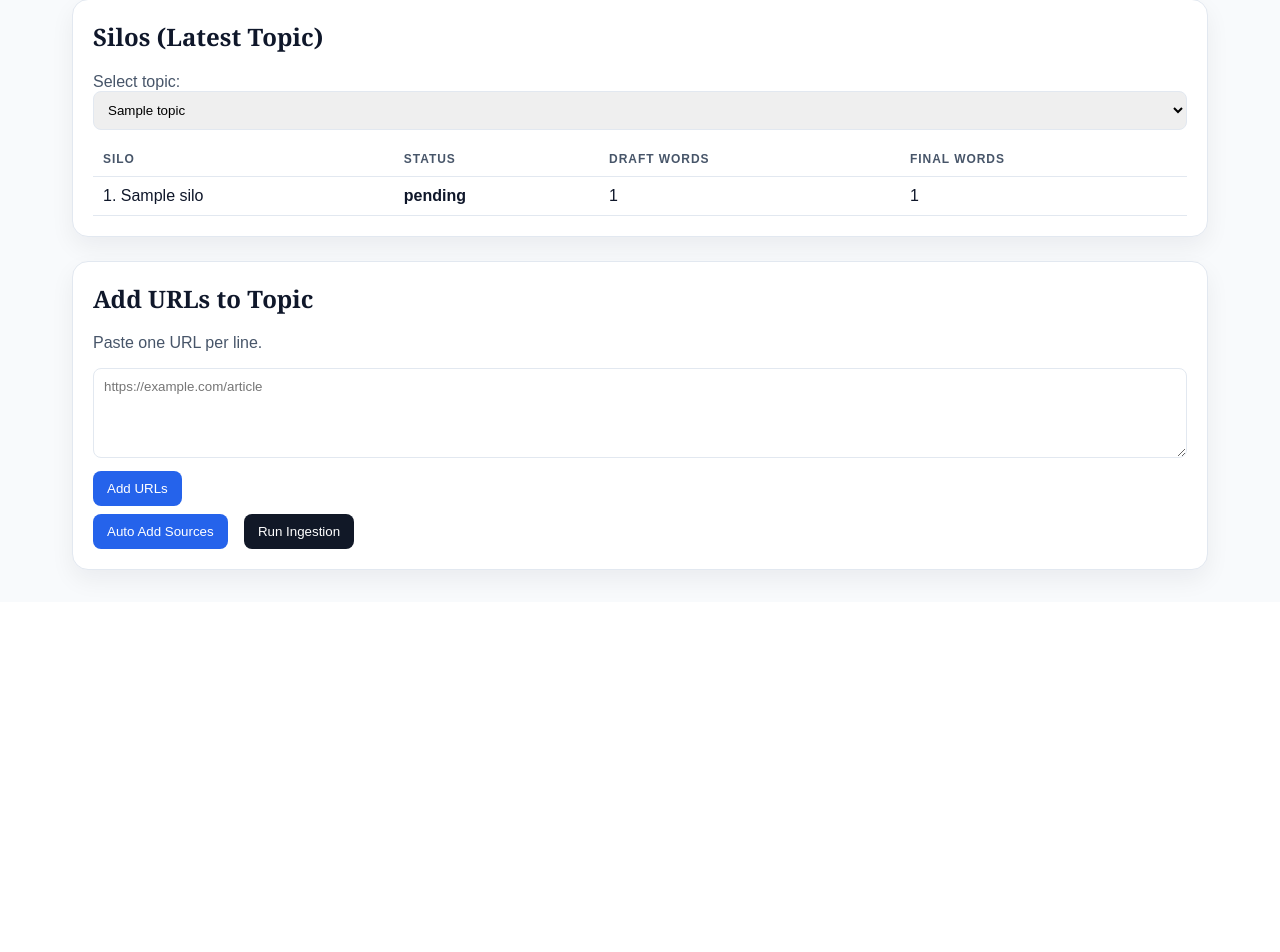
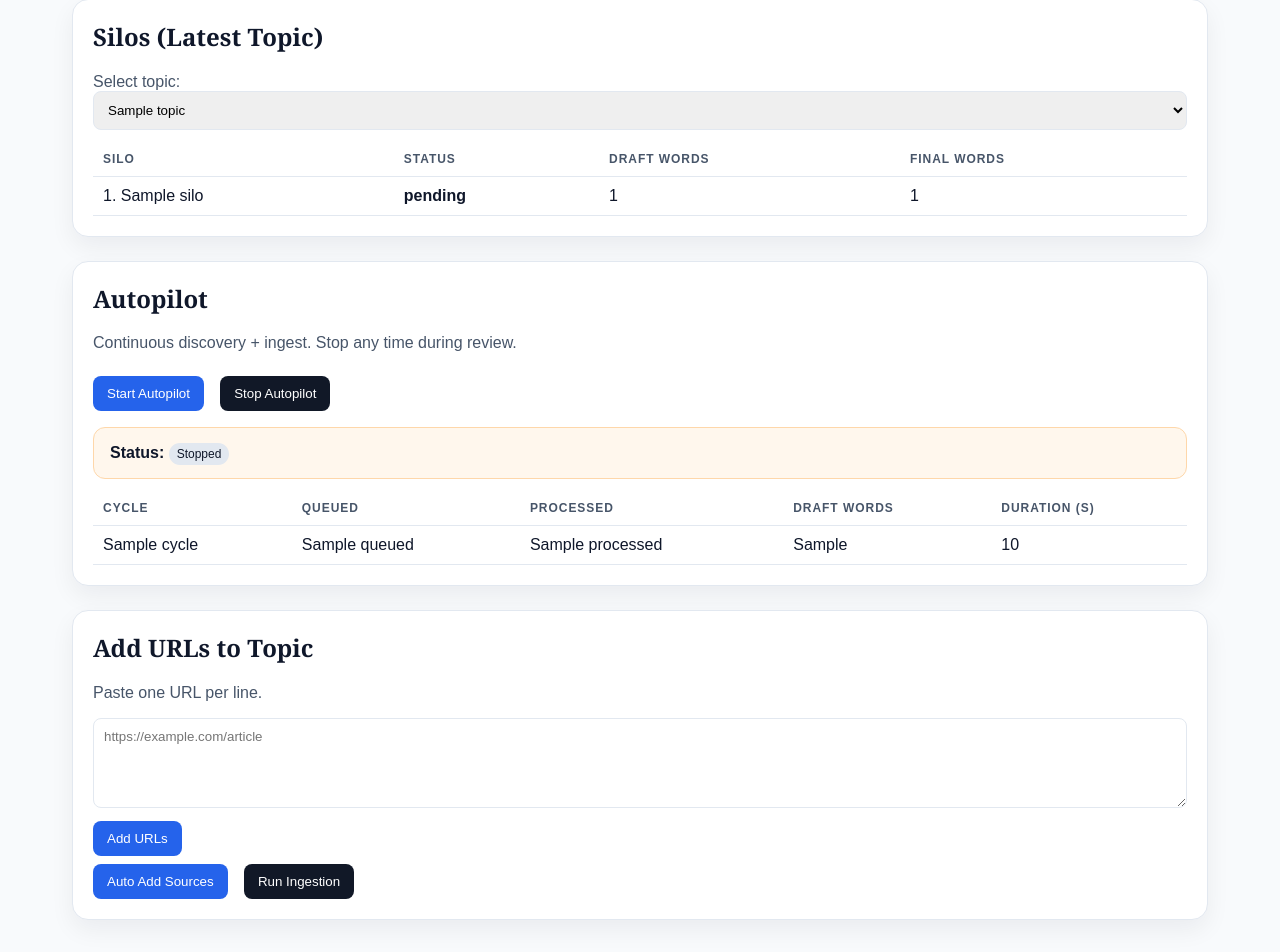
Before and after one commit to MarquisdeMayfair/KDP-Formatter, a FastAPI app: template book_factory/app/templates/dashboard.html in a window 1280 px wide. Shown: the part 1838-2790 px from the top of the page. Before the commit the page ends 2421 px from the top, so only its background shows below. Run offline with FastAPI, Linux system fonts and the light colour scheme; the template is opened without the code that fills it: most values are stand-ins (such as "Sample title", 1, 10 or a date in 2020).

Commit message:
Add autopilot status and dashboard controls

```diff
--- a/book_factory/app/templates/dashboard.html
+++ b/book_factory/app/templates/dashboard.html
@@ -228,6 +228,60 @@
         </div>
 
         <div class="card" style="margin-top: 24px;">
+            <h2>Autopilot</h2>
+            {% if selected_topic %}
+            <p class="muted">Continuous discovery + ingest. Stop any time during review.</p>
+            <div class="actions">
+                <form method="post" action="/api/v1/topics/{{ selected_topic.slug }}/autopilot">
+                    <input type="hidden" name="max_cycles" value="6">
+                    <input type="hidden" name="cooldown_seconds" value="30">
+                    <input type="hidden" name="stop_wordcount" value="{{ selected_topic.draft_target_words }}">
+                    <input type="hidden" name="stop_on_no_new" value="true">
+                    <button type="submit">Start Autopilot</button>
+                </form>
+                <form method="post" action="/api/v1/topics/{{ selected_topic.slug }}/autopilot/stop">
+                    <button type="submit" class="secondary">Stop Autopilot</button>
+                </form>
+            </div>
+            <div class="note" style="margin-top: 16px;">
+                <strong>Status:</strong>
+                {% if autopilot_status and autopilot_status.get("running") %}
+                    <span class="pill">Running</span>
+                {% else %}
+                    <span class="pill">Stopped</span>
+                {% endif %}
+                {% if autopilot_status.get("last_update") %}
+                    <span class="muted">Last update: {{ autopilot_status.get("last_update") }}</span>
+                {% endif %}
+            </div>
+            {% if autopilot_last %}
+            <table>
+                <thead>
+                    <tr>
+                        <th>Cycle</th>
+                        <th>Queued</th>
+                        <th>Processed</th>
+                        <th>Draft Words</th>
+                        <th>Duration (s)</th>
+                    </tr>
+                </thead>
+                <tbody>
+                    <tr>
+                        <td>{{ autopilot_last.cycle }}</td>
+                        <td>{{ autopilot_last.queued }}</td>
+                        <td>{{ autopilot_last.ingest.processed }}</td>
+                        <td>{{ autopilot_last.draft_words }}</td>
+                        <td>{{ autopilot_last.duration_seconds }}</td>
+                    </tr>
+                </tbody>
+            </table>
+            {% endif %}
+            {% else %}
+            <p class="muted">Select a topic to run autopilot.</p>
+            {% endif %}
+        </div>
+
+        <div class="card" style="margin-top: 24px;">
             <h2>Add URLs to Topic</h2>
             <p class="muted">Paste one URL per line.</p>
             <form method="post" action="/dashboard/topics/{{ selected_topic.slug if selected_topic else '' }}/sources">
```
Also changed, not shown: book_factory/app/api/autopilot.py (+45 -0 lines), book_factory/app/main.py (+30 -0 lines), book_factory/app/services/autopilot.py (+28 -0 lines).
